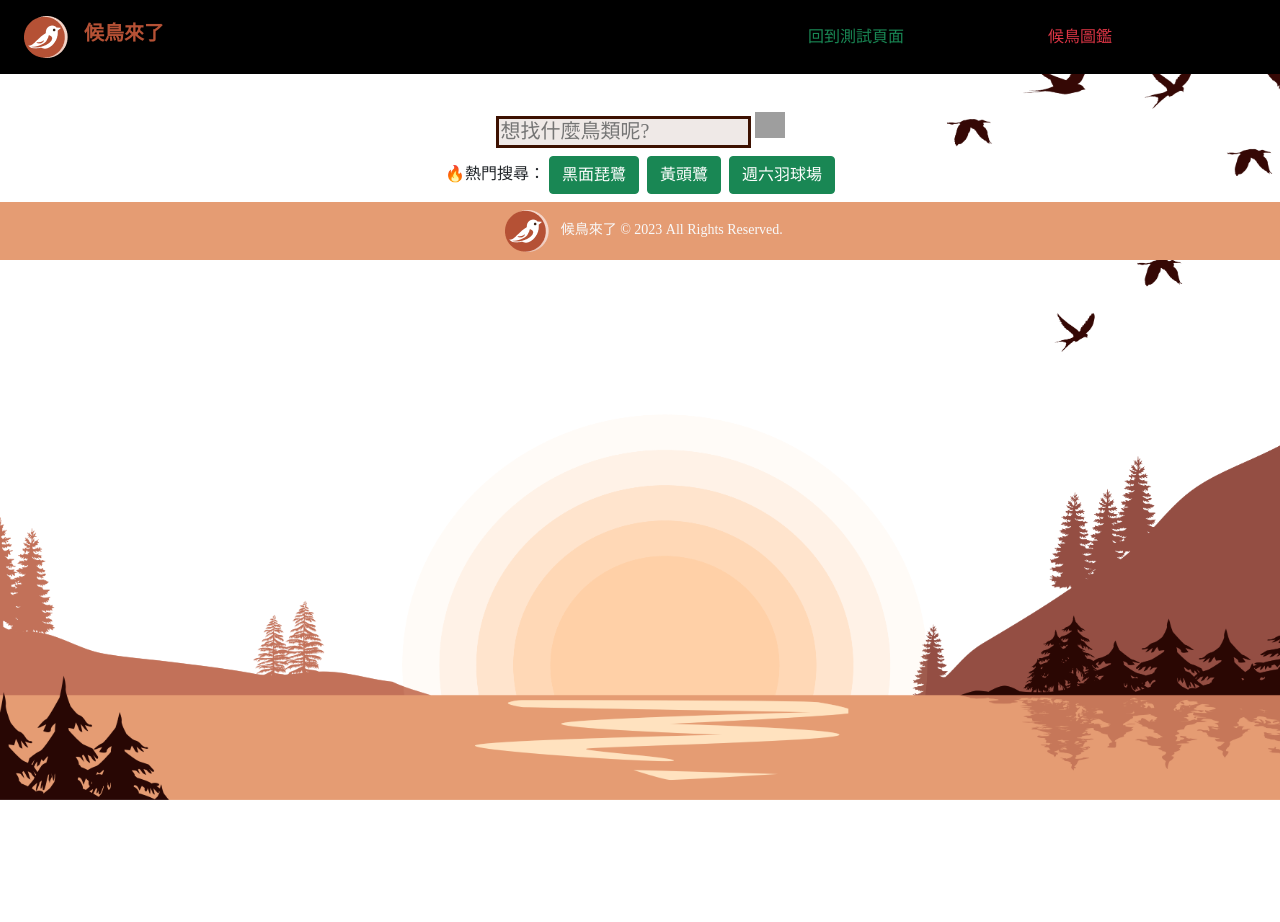
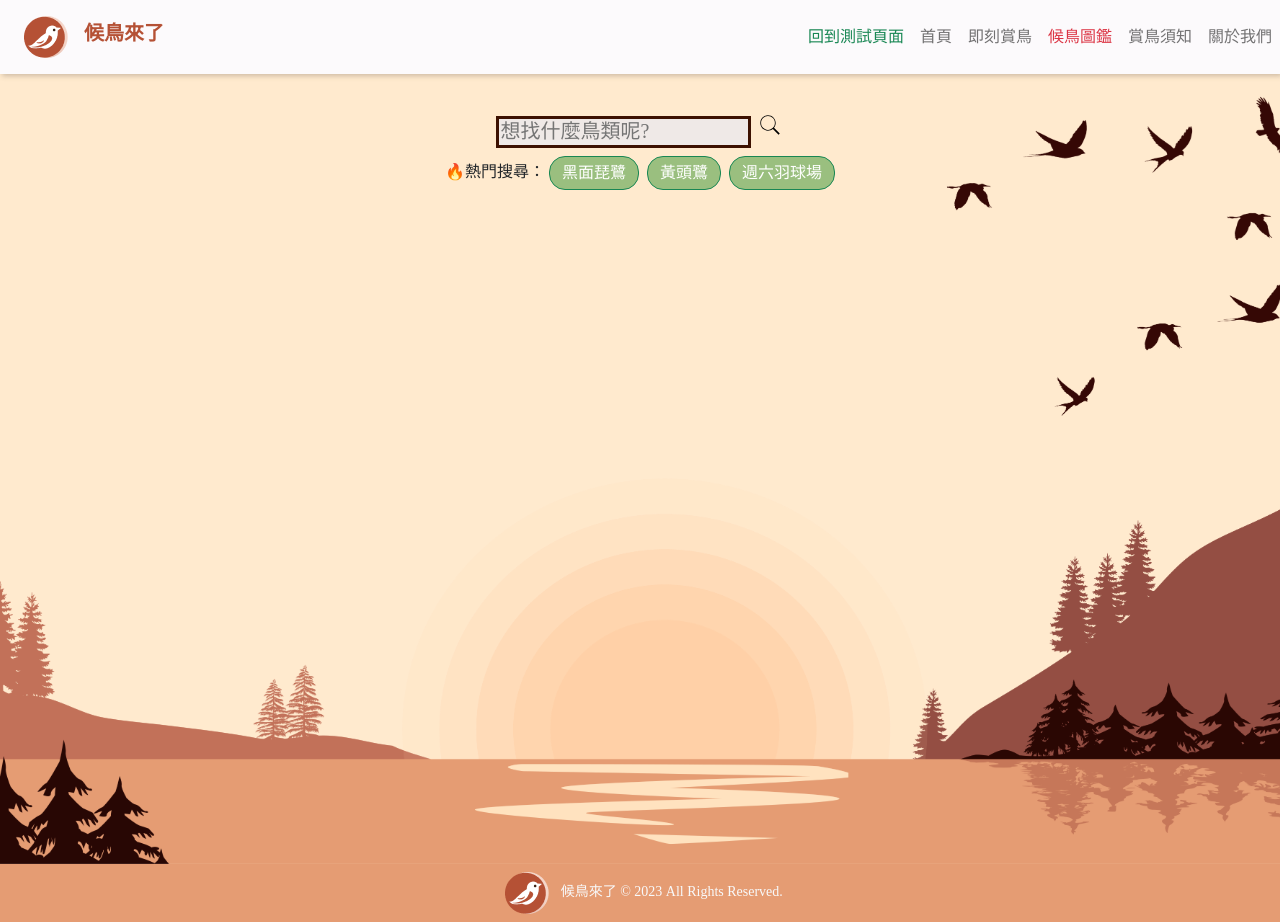
Before and after one commit to z89035612/bird, a Django app: page /birdlist/ in a window 1280 px wide. Before the commit the page ends 800 px from the top, so only its background shows below. Run offline with Django 4.2, Linux system fonts and the light colour scheme; grey boxes are pictures that could not be loaded.

Commit message:
Add files via upload

```diff
--- a/static/css/main.css
+++ b/static/css/main.css
@@ -1,4 +1,4 @@
-/* 雲動畫效果 */
+/* 雲動畫效果
 svg {
   display: block;
   width: 100%;
@@ -6,7 +6,7 @@ svg {
   position: fixed;
   top: 0;
   left: 0;
-}
+} */
 
 .scrollElement {
   position: absolute;
@@ -18,26 +18,51 @@ svg {
 /*  */
 
 body {
-  background-image: url("../images/home_bg.png");
+  /* background-image: url("../images/home_bg.png");
   background-position: center;
   background-repeat: no-repeat;
   background-size: cover;
-  background-attachment: fixed;
+  background-attachment: fixed; */
   font-family: microsoft jhengHei;
+  background-color: rgb(255, 232, 201, 90%);
 }
 
+.banner {
+  background-image: url("../images/home_bg.png");
+  height: 100vh;
+  background-position: center;
+  background-repeat: no-repeat;
+  background-size: cover;
+  /* background-attachment: fixed; */
+}
+
+/* 導覽列的顏色與效果 */
 nav {
-  background-color: rgba(0, 0, 0, 0.35);
+  background-color: rgba(248, 249, 250, 0.45);
   transition: all 0.5s;
 }
-
 nav:hover {
-  background-color: rgba(0, 0, 0, 1);
+  background-color: rgb(252, 250, 252);
 }
 
 nav h1 {
   animation: showTxt 2s;
 }
+
+.my-nav {
+  box-shadow: 2px 2px 5px rgba(93, 83, 72, 0.3);
+}
+
+/* logo字的動畫效果 */
+@keyframes showTxt {
+  from {
+    transform: scale(0.5, 0.5) rotate(10deg);
+  }
+  to {
+    transform: scale(1, 1) rotate(0deg);
+  }
+}
+
 .text-orange {
   color: #b55135;
 }
@@ -55,18 +80,13 @@ nav h1 {
   border: 3px solid #3d1101;
   background-color: #efe9e7;
 }
-.search-btn {
-  width: 40px;
-  height: 32px;
-  background-color: #3d1101;
-  color: #efe9e7;
-  outline: none;
-  border: 2px solid #3d1101;
-  cursor: pointer;
-  position: absolute;
-  top: 0;
-  right: 0;
+
+.tt {
+  font-size: 20px;
+  width: 30px;
+  height: 52px;
 }
+
 /* 天氣 */
 .temperature {
   width: 200px;
@@ -82,12 +102,38 @@ nav h1 {
   align-items: center;
 }
 
-/*  */
-@keyframes showTxt {
-  from {
-    transform: scale(0.5, 0.5) rotate(10deg);
-  }
-  to {
-    transform: scale(1, 1) rotate(0deg);
-  }
+/* 控制輪播圖大小 */
+.Carousel-dox {
+  height: 380px;
+  width: 540px;
+  background: hsla(38, 49%, 41%, 0.5);
 }
+
+/* 也是控制輪播圖大小 */
+/* .carousel .carousel-item {
+  height: 400px;
+  background-color: #777;
+} */
+/* .carousel-inner > .carousel-item .img {
+  position: absolute;
+  top: 0;
+  left: 0;
+  min-width: 100%;
+  height: 400px;
+} */
+
+/* 按鈕 */
+.hitsearch {
+  padding: 4px 12px;
+  font-size: 16px;
+  border-radius: 16px;
+  background-color: #9abf7f;
+}
+
+.weather-box {
+  width: 480px;
+  height: 520px;
+  border: 2px solid #ccc;
+  background: #fff;
+  border-radius: 8px;
+}
```
Also changed, not shown: static/images/c1.jpg (added), static/images/c2.jpg (added), static/images/c3.jpg (added), static/images/h1.png (added), static/images/h2.png (added), static/images/h3.jpg (added), static/images/search_icon.svg (added).
